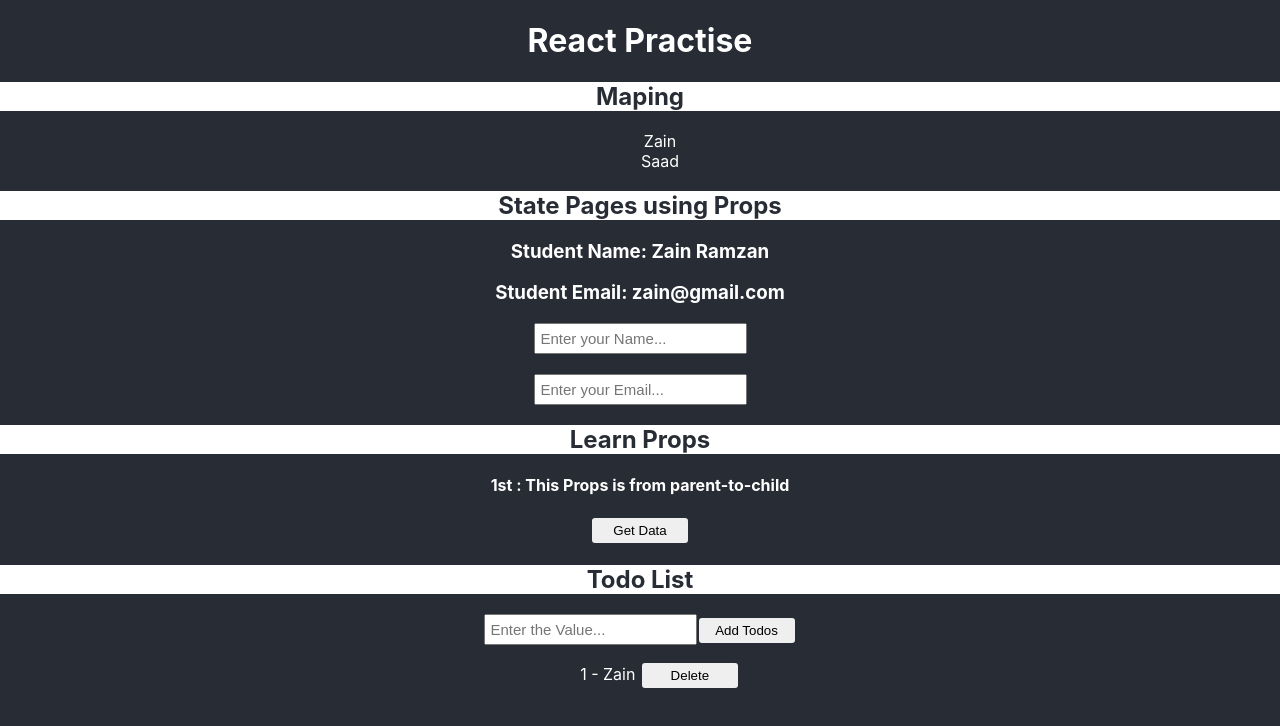
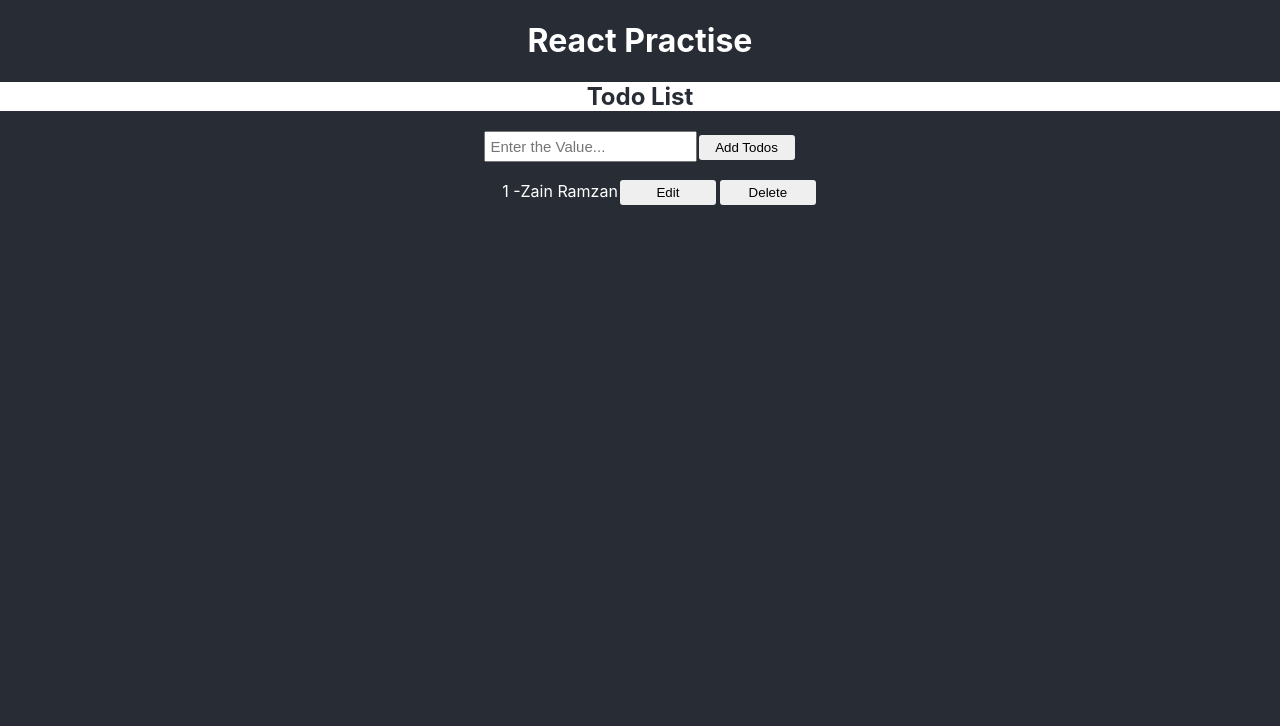
Before and after one commit to zain-ramzan/Web-Mobile-Hybrid-App-Development_Practise, a React (Create React App) app in the folder React/react-practise/: page / in a window 1280 px wide. Shown: the top 726 px of the page. Built offline with nearby package versions, Linux system fonts and the light colour scheme.

Commit message:
Add Edit Option in the Todos Application using React

```diff
--- a/React/react-practise/src/App.js
+++ b/React/react-practise/src/App.js
@@ -15,9 +15,9 @@ class App extends React.Component {
     return (
       <div>
         <h1>React Practise</h1>
-        <Maping page="State Pages using Props" />
+        {/* <Maping page="State Pages using Props" />
         <Learn page="State Pages using Props" />
-        <LearnProps message="This Props is from parent-to-child" getData={this.get_data} />
+        <LearnProps message="This Props is from parent-to-child" getData={this.get_data} /> */}
         <Todos />
       </div>
     );
--- a/React/react-practise/src/components/todos.jsx
+++ b/React/react-practise/src/components/todos.jsx
@@ -4,18 +4,37 @@ class Todos extends React.Component {
     constructor() {
         super()
         this.state = {
-            todos: ["Zain"],
+            todos: [{title: "Zain Ramzan",edit: false}],
             value: ''
         }
     }
     get_todos = () => {
+        let text = {title: this.state.value}
         this.setState({
-            todos: [...this.state.todos, this.state.value],
+            todos: [...this.state.todos, text],
             value: ""
         })
     }
     delete_list = (i) =>{
         this.state.todos.splice(i,1);
+        this.setState({
+            todos: this.state.todos
+        })
+    }
+    edit_todo =(i)=>{
+        this.state.todos[i].edit = true
+        this.setState({
+            todos: this.state.todos
+        })
+    }
+    handlechange=(e,i)=>{
+        this.state.todos[i].title = e.target.value
+        this.setState({
+            todos: this.state.todos
+        })
+    }
+    update_todo=(i)=>{
+        this.state.todos[i].edit = false
         this.setState({
             todos: this.state.todos
         })
@@ -32,11 +51,18 @@ class Todos extends React.Component {
                     onChange={(e) => this.setState({ value: e.target.value })}
                     value={value}
                     />
-                <button
-                onClick={this.get_todos}>Add Todos</button>
+                <button onClick={this.get_todos}>Add Todos</button>
                 <ul>
                     {todos.map((v, i) => {
-                        return <li key={i}>{i+1} - {v} <button onClick={()=>this.delete_list(i)}>Delete</button> </li>
+                        return <li key={i}>{i+1} -
+                        {v.edit ? <input type="text" value={v.title} onChange={(e)=>this.handlechange(e,i)}/> : v.title}
+                        {v.edit ?
+                        <button onClick={()=>this.update_todo(i)}>Update</button>
+                        :
+                        <button onClick={()=>this.edit_todo(i)}>Edit</button>
+                        }
+                        <button onClick={()=>this.delete_list(i)}>Delete</button>
+                         </li>
                     }
                     )}
                 </ul>
```
